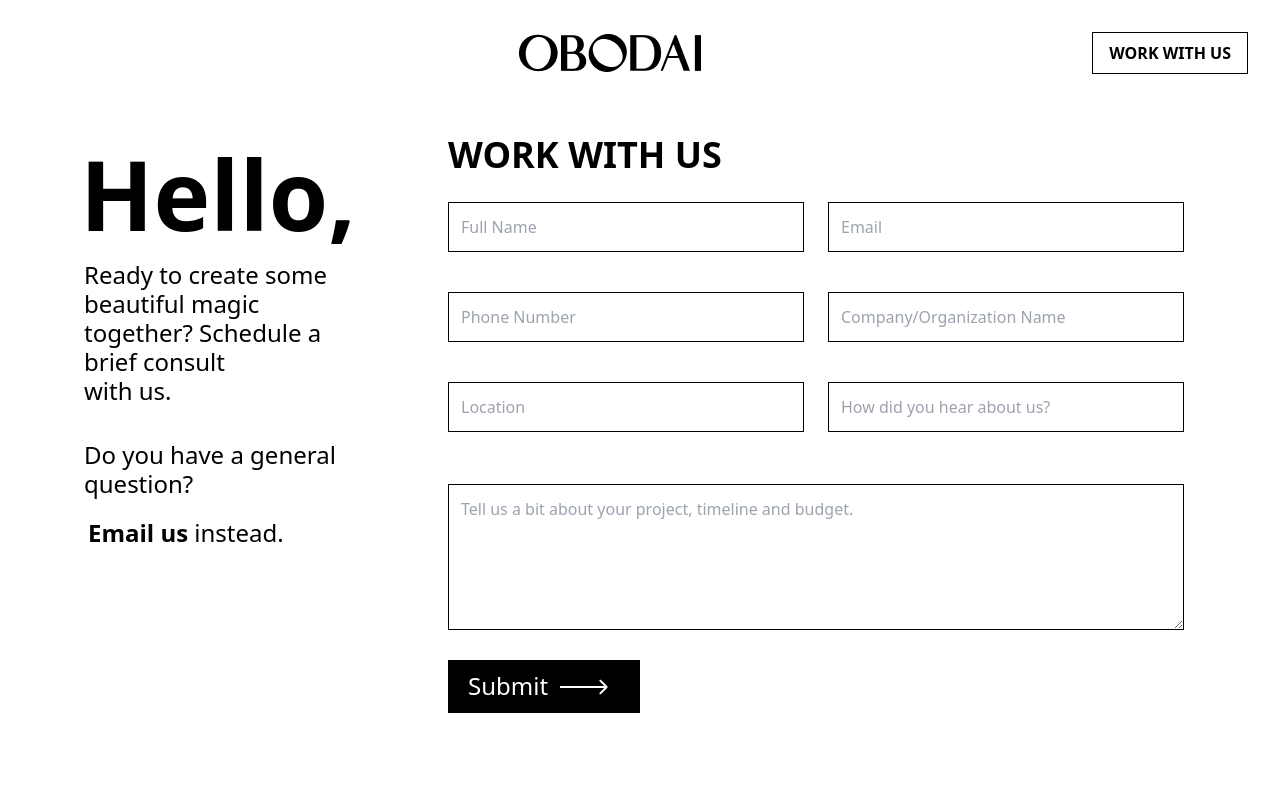
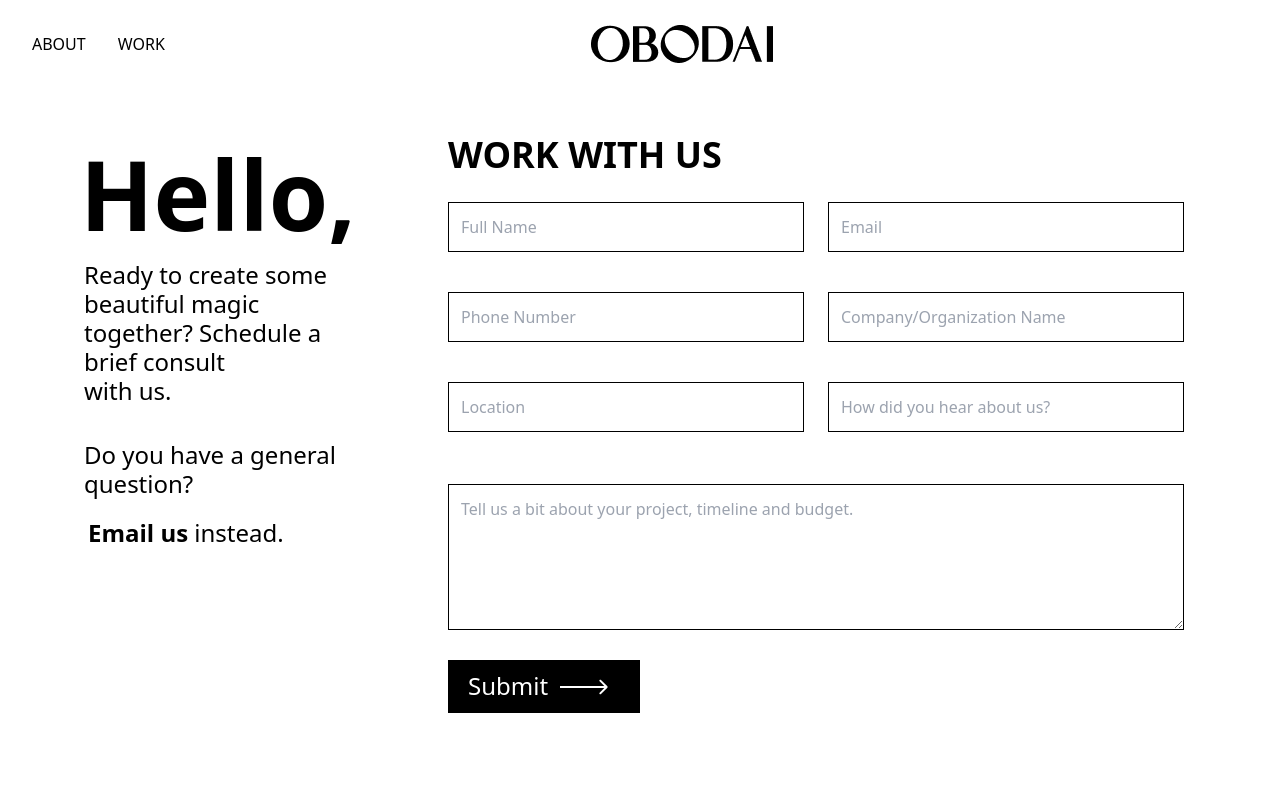
Before and after one commit to 4eug/Obodai-s-Website, a Next.js app: page /contact in a window 1280 px wide. Shown: the top 800 px of the page. Built offline with nearby package versions, Linux system fonts and the light colour scheme.

Commit message:
Contact NavBar

```diff
--- /dev/null
+++ b/components/NavBar/contact-nav.jsx
@@ -0,0 +1,110 @@
+/* eslint-disable @next/next/no-img-element */
+import Link from 'next/link';
+import React, { useState, useEffect } from 'react';
+import { AiOutlineMenu, AiOutlineClose } from 'react-icons/ai';
+import Image from 'next/image';
+
+// const CapRoute = (props) => (
+//   <li>
+//     <Link href={`${props.href}`} passHref>
+//     CAPABILITIES
+//     </Link>
+//   </li>
+// );
+
+const ContactNav = () => {
+  const [nav, setNav] = useState(false);
+  const [color, setColor] = useState('transparent');
+  const [textColor, setTextColor] = useState('white');
+
+  const handleNav = () => {
+    setNav(!nav);
+  };
+
+  useEffect(() => {
+    const changeColor = () => {
+      if (window.scrollY >= 90) {
+        setColor('#ffffff');
+        setTextColor('#000000');
+      } else {
+        setColor('transparent');
+        setTextColor('#ffffff');
+      }
+    };
+    window.addEventListener('scroll', changeColor);
+  }, []);
+
+  return (
+    <nav
+      style={{ backgroundColor: `${color}` }}
+      className='fixed left-0 top-0 w-full z-10 ease-in duration-300'
+    >
+      <div className=' m-auto flex justify-between items-center p-4 '>
+
+        <ul style={{ color: `${textColor}` }} className='hidden sm:flex'>
+          <li className='p-4 text-black'>
+            <Link href='/about'>ABOUT</Link>
+          </li>
+          <li className='p-4 text-black'>
+            <Link href='/works'>WORK</Link>
+          </li>
+          {/* <li className='p-4'>
+            <CapRoute href='/about##capabilities'></CapRoute>
+          </li> */}
+
+        </ul>
+        <div className='hidden md:flex mr-20'>
+        <Link href="/">
+        <img className="w-full hidden md:flex  cursor-pointer" src="/Logo 1.png" alt="/" />
+        </Link>
+        </div>
+        <ul>
+        {/* <li className='p-4 hidden md:flex '>
+          <button className="bg-transparent hover:bg-black text-black font-semibold hover:text-white py-2 px-4 border border-black">
+          <Link href='/contact'>WORK WITH US </Link>
+          </button>
+          </li> */}
+        </ul>
+
+
+
+        {/* Mobile Button */}
+        <div className='mr-72 flex md:hidden'>
+        <svg width="30" height="30" viewBox="0 0 76 76" fill="none" xmlns="http://www.w3.org/2000/svg">
+        <path fillRule="evenodd" clipRule="evenodd" d="M10.6711 14.6371C24.2895 -1.64583 46.1974 -5.19847 62.875 8.81472C79.5527 22.7292 79.75 45.0319 66.2303 61.2162C52.6119 77.4991 30.8027 81.1504 14.0264 67.1372C-2.65127 53.2227 -2.94732 30.92 10.5724 14.6371H10.6711ZM63.0724 58.453C73.4343 46.1174 65.1448 27.9595 54.2895 18.8805C43.4343 9.80157 24.1908 4.96603 13.829 17.3016C3.46715 29.6371 11.7566 47.7951 22.6119 56.874C33.4672 65.953 52.7106 70.7885 63.0724 58.453Z" fill="black"/>
+        </svg>
+        </div>
+         <div onClick={handleNav} className='block sm:hidden z-10'>
+          {nav ? (
+            <AiOutlineClose size={20} style={{ color: `${textColor}` }} />
+          ) : (
+            <AiOutlineMenu size={20} style={{ color: `${textColor}` }} />
+          )}
+        </div>
+        {/* Mobile Menu */}
+        <div
+          className={
+            nav
+              ? 'sm:hidden absolute top-0 left-0 right-0 bottom-0 flex justify-center items-center w-full h-screen bg-black text-center ease-in duration-300'
+              : 'sm:hidden absolute top-0 left-[-100%] right-0 bottom-0 flex justify-center items-center w-full h-screen bg-black text-center ease-in duration-300'
+          }
+        >
+          <ul>
+            <li onClick={handleNav} className='p-4 text-2xl hover:text-gray-500'>
+              <Link href='/about'>ABOUT</Link>
+            </li>
+            <li onClick={handleNav} className='p-4 text-2xl hover:text-gray-500'>
+              <Link href='/works'>WORK</Link>
+            </li>
+            {/* <button onClick={handleNav} className='py-4 px-5 mr-2 mb-2 text-2xl mt-4 font-medium text-white border border-white dark:hover:bg-black'>
+              <Link href='/work'>WORK WITH US</Link>
+            </button> */}
+
+          </ul>
+        </div>
+      </div>
+    </nav>
+  );
+};
+
+export default ContactNav;
--- a/pages/contact.jsx
+++ b/pages/contact.jsx
@@ -1,5 +1,6 @@
 import Contacts from "../components/Contact-Us/Contacts"
 import Footer from "../components/Footer/footer"
+import ContactNav from "../components/NavBar/contact-nav"
 import Mininav from "../components/NavBar/mini-nav"
 import Meta from "../components/utilities/meta/meta"
 
@@ -7,7 +8,7 @@ const Contact = () => {
   return (
     <div>
       <Meta title="Contact" />
-      <Mininav/>
+      <ContactNav/>
     <section className='md:mt-32 mt-16'>
     <Contacts/>
     </section>
```
